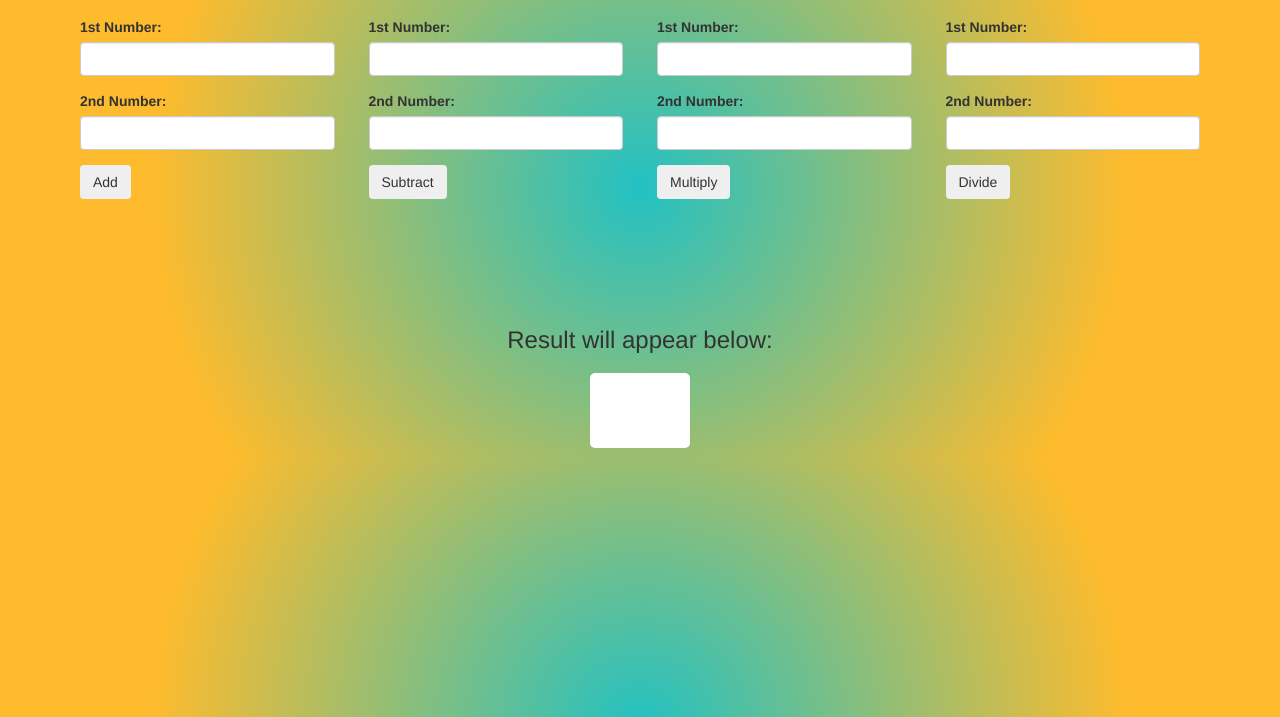
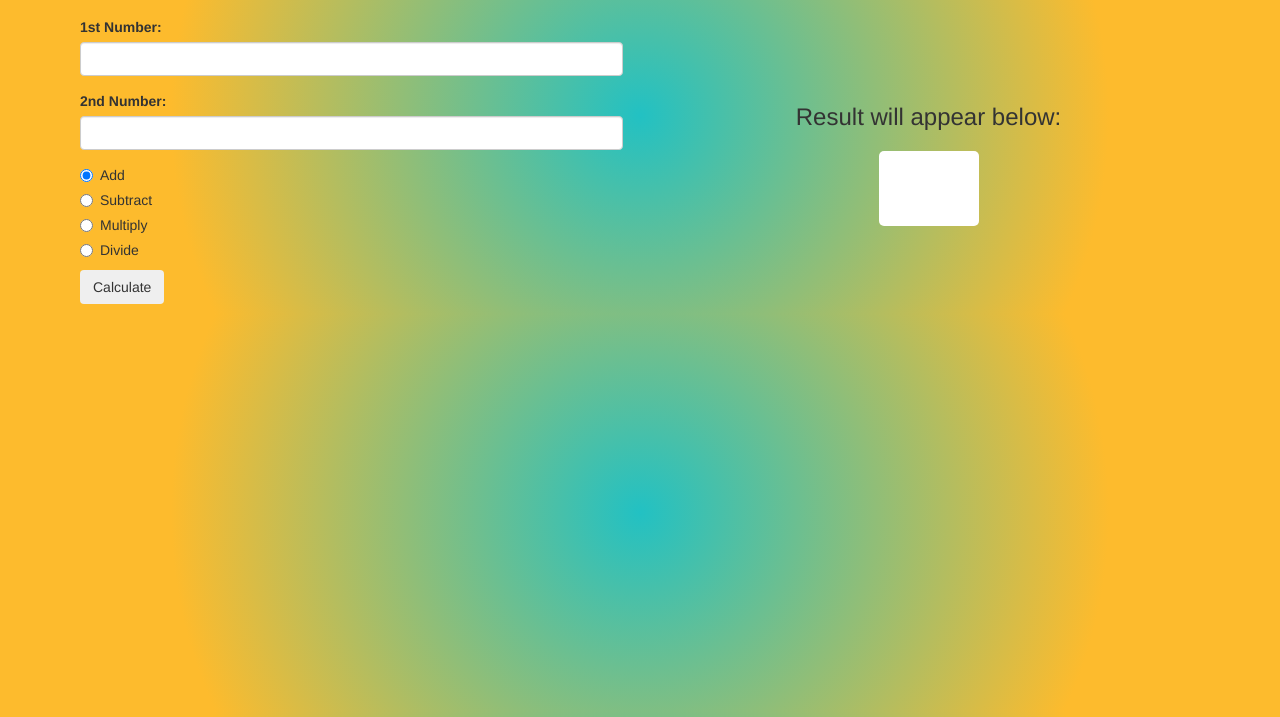
Before and after one commit to LINDGRENBA/calculator, a plain HTML site: page index.html in a window 1280 px wide. Shown: the part 83-800 px from the top of the page. Drawn offline with Linux system fonts and the light colour scheme.

Commit message:
Update html to combine 4 forms into 1 for better UI experience.

```diff
--- a/css/styles.css
+++ b/css/styles.css
@@ -1,5 +1,6 @@
 * {
   box-sizing: border-box;
+  /* border: 1px solid black; */
 }
 
 body {
@@ -10,16 +11,12 @@ body {
 .grid-container {
   display: grid;
   grid-gap: 1em;
-  grid-template-columns: repeat(4, 1fr);
-  grid-auto-rows: minmax(300px, auto);
+  grid-template-columns: repeat(2, 1fr);
+  align-items: center;
 }
 
 .grid-item {
   padding: 10px;
-}
-
-#output, h3 {
-  text-align: center;
 }
 
 h3 {
@@ -41,6 +38,10 @@ h1 {
   padding-bottom: 20px;
 }
 
+h3, #output {
+  text-align: center;
+}
+
 /*
 GRADIENT COLORS
 #22c1c3 aquamarine-0
--- a/index.html
+++ b/index.html
@@ -15,81 +15,56 @@
     <h1>Calculator</h1>
 
     <div class="grid-container">
+        <!-- NEW FORM TO COMBINE ALL 4 -->
 
-      <!-- ADD FORM -->
-      <div class="grid-item">
-        <form /*action=""*/ id="add">
+        <form action="" id="calculator" class="grid-item">
+
           <div class="form-group">
-            <label for="add1">1st Number:</label>
-            <input type="text" id="add1" class="form-control">
+            <label for="number1">1st Number:</label>
+            <input type="number" id="number1" class="form-control">
           </div>
 
           <div class="form-group">
-            <label for="add2">2nd Number:</label>
-            <input type="text" id="add2" class="form-control">
+            <label for="number2">2nd Number:</label>
+            <input type="number" id="number2" class="form-control">
           </div>
 
-          <button class="btn" type="submit">Add</button>
-        </form>
-      </div>
-
-      <!-- SUBTRACT FORM -->
-      <div class="grid-item">
-        <form /*action=""*/ id="subtract">
-          <div class="form-group">
-            <label for="subtract1">1st Number:</label>
-            <input type="text" id="subtract1" class="form-control">
+          <div class="radio">
+            <label for="add">
+              <input type="radio" id="add" name="operator" value="add" checked>
+              Add
+            </label>
           </div>
 
-          <div class="form-group">
-            <label for="subtract2">2nd Number:</label>
-            <input type="text" id="subtract2" class="form-control">
+          <div class="radio">
+            <label for="subtract">
+              <input type="radio" id="subtract" name="operator" value="subtract">
+              Subtract
+            </label>
           </div>
 
-          <button class="btn" type="submit">Subtract</button>
-        </form>
-      </div>
-
-      <!-- MULTIPLY FORM -->
-      <div class="grid-item">
-        <form /*action=""*/ id="multiply">
-          <div class="form-group">
-            <label for="multiply1">1st Number:</label>
-            <input type="text" id="multiply1" class="form-control">
+          <div class="radio">
+            <label for="multiply">
+              <input type="radio" id="multiply" name="operator" value="multiply">
+              Multiply
+            </label>
           </div>
 
-          <div class="form-group">
-            <label for="multiply2">2nd Number:</label>
-            <input type="text" id="multiply2" class="form-control">
+          <div class="radio">
+            <label for="divide">
+              <input type="radio" id="divide" name="operator" value="divide">
+              Divide
+            </label>
           </div>
 
-          <button class="btn" type="submit">Multiply</button>
+          <button class="btn" type="submit">Calculate</button>
+
         </form>
-      </div>
 
-      <!-- DIVIDE FORM -->
-      <div class="grid-item">
-        <form /*action=""*/ id="divide">
-          <div class="form-group">
-            <label for="divide1">1st Number:</label>
-            <input type="text" id="divide1" class="form-control">
-          </div>
-
-          <div class="form-group">
-            <label for="divide2">2nd Number:</label>
-            <input type="text" id="divide2" class="form-control">
-          </div>
-
-          <button class="btn" type="submit">Divide</button>
-        </form>
-      </div>
-
-    </div> <!-- END OF DIV.GRID-CONTAINER -->
-
-    <div>
-      <h3>Result will appear below:</h3>
-      <p id="output"></p>
-    </div>
+        <div class="grid-item">
+          <h3>Result will appear below:</h3>
+          <p id="output"></p>
+        </div>
 
   </div>
 </body>
```
